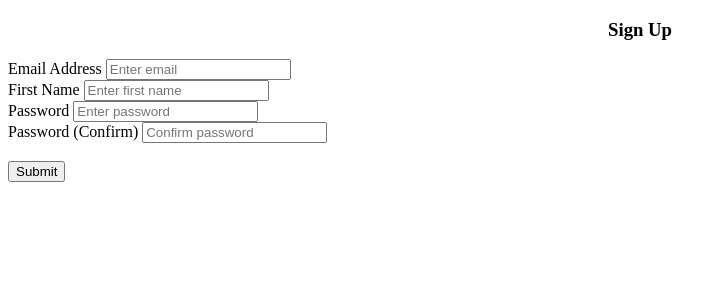
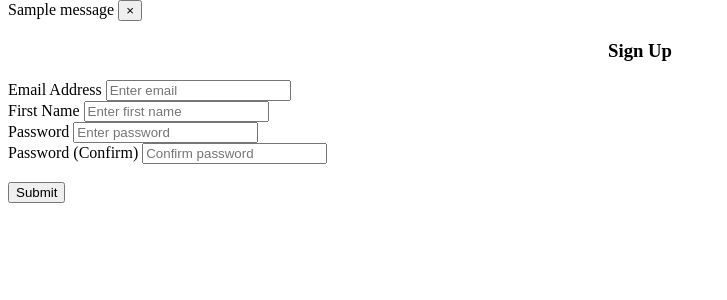
Before and after one commit to mgelvoleo/python-project, a Flask app: page /sign-up in a window 1280 px wide. Shown: the part 44-344 px from the top of the page, without its empty margins (0-727 px from the left). Run offline with Flask 3, Linux system fonts and the light colour scheme; one stand-in notice (Sample message) is shown.

Commit message:
add flash for testing message

```diff
--- a/notes-app/src/website/auth.py
+++ b/notes-app/src/website/auth.py
@@ -1,8 +1,14 @@
-from flask import Blueprint, render_template
+from flask import Blueprint, render_template, request, flash
+import re
 
 auth = Blueprint('auth', __name__)
 
-@auth.route('/login')
+# Function method for checking email
+def is_valid_email(email):
+    pattern = r'^[\w\.-]+@[\w\.-]+\.\w+$'
+    return re.match(pattern, email) is not None
+
+@auth.route('/login', methods=['GET', 'POST'])
 def login():
     return render_template("login.html")
 
@@ -10,6 +16,25 @@ def login():
 def logout():
     return "<p>Logout</p>"
 
-@auth.route('/sign-up')
+@auth.route('/sign-up', methods=['GET', 'POST'])
 def sign_up():
+    if request.method == 'POST':
+        email = request.form.get('email')
+        firstName = request.form.get('firstName')
+        password1 = request.form.get('password1')
+        password2 = request.form.get('password2')
+
+        if len(email) < 4:
+            flash('Email must be greater than 3 characters', category='error')
+        elif not is_valid_email(email):
+            flash('Invalid Email Address!', category='error')
+        elif len(firstName) < 2:
+            flash('First name must be greater than 1 character', category='error')
+        elif password1 != password2:
+            flash('Your Passwords don\'t match', category='error')
+        elif len(password1) < 7:
+            flash('Password must be at least 7 characters', category='error')
+        else:
+            flash('Account is created!', category='success')
+
     return render_template("signup.html")
--- a/notes-app/src/website/templates/base.html
+++ b/notes-app/src/website/templates/base.html
@@ -1,14 +1,19 @@
 <!DOCTYPE html>
 <html lang="en">
   <head>
-    <meta charset="UTF-8">
-    <meta name="viewport" content="width=device-width, initial-scale=1.0">
+    <meta charset="UTF-8" />
+    <meta name="viewport" content="width=device-width, initial-scale=1.0" />
     <title>{% block title %} Home {% endblock %}</title>
   </head>
+
   <body>
-
     <nav class="navbar navbar-expand-lg navbar-dark bg-dark">
-        <button class="navbar-toggler" type="button" data-toggle="collapse" data-target="#navbar">
+      <button
+        class="navbar-toggler"
+        type="button"
+        data-toggle="collapse"
+        data-target="#navbar"
+      >
         <span class="navbar-toggler-icon"></span>
       </button>
       <div class="collapse navbar-collapse" id="navbar">
@@ -21,8 +26,33 @@
       </div>
     </nav>
 
+    {% with messages = get_flashed_messages(with_categories=true) %}
+        {% if messages %}
+            {% for category, message in messages %}
+                {% if category == 'error' %}
+                    <div class="alert alert-danger alter-dismissable fade show" role="alert">
+                    {{ message }}
+                    <button type="button" class="close" data-dismiss="alert">
+                        <span aria-hidden="true">&times;</span>
+                    </button>
+                    </div>
+                {% else %}
+                    <div class="alert alert-success alter-dismissable fade show" role="alert">
+                    {{ message }}
+                    <button type="button" class="close" data-dismiss="alert">
+                        <span aria-hidden="true">&times;</span>
+                    </button>
+                    </div>
+                {% endif %}
+            {% endfor %}
+        {% endif %}
+    {% endwith %}
+
     <div class="container">{% block content %} {% endblock %}</div>
 
-    <script type="text/javascript" src="{{ url_for('static', filename='index.js') }}"></script>
+    <script
+      type="text/javascript"
+      src="{{ url_for('static', filename='index.js') }}"
+    ></script>
   </body>
 </html>
--- a/notes-app/src/website/templates/signup.html
+++ b/notes-app/src/website/templates/signup.html
@@ -12,7 +12,6 @@
       <label for="email">Email Address</label>
       <input
         type="email"
-        class="form-control"
         id="email"
         name="email"
         placeholder="Enter email"
```
Lines whose indentation alone changed are shown as unchanged.
